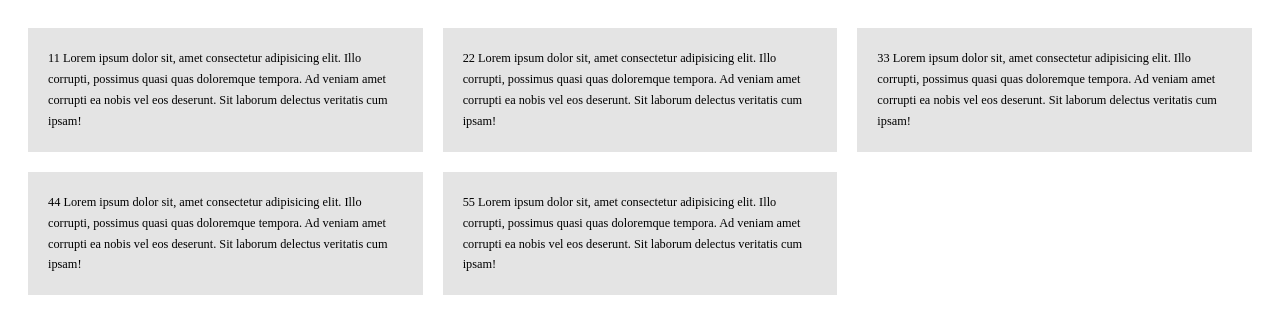
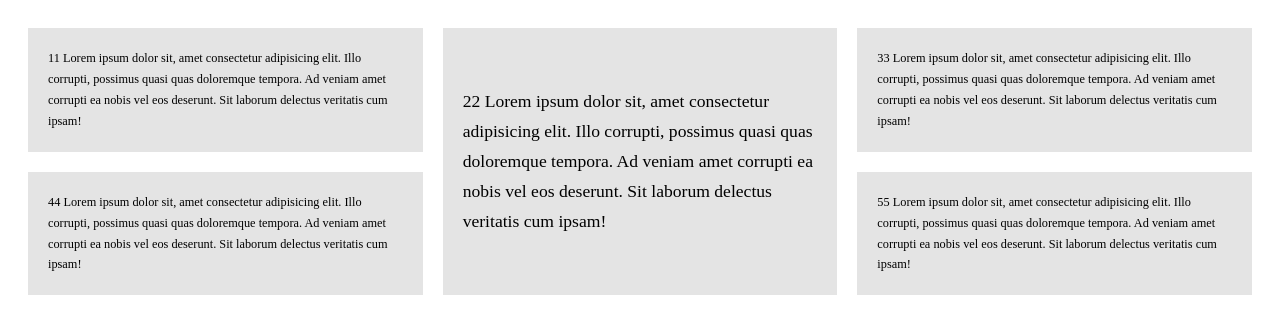
Before and after one commit to fazlebarisn/css-grid, a plain HTML site: page index.html in a window 1280 px wide. Drawn offline with Linux system fonts and the light colour scheme.

Commit message:
text center

```diff
--- a/style.css
+++ b/style.css
@@ -15,6 +15,14 @@
     line-height: 1.7;
 }
 
+.item:nth-child(2){
+    font-size: 1.1rem;
+    grid-row: span 2;
+    /* align-self: center; */
+    display: grid;
+    align-content: center;
+}
+
 .item p{
     margin: 0;
 }
```
